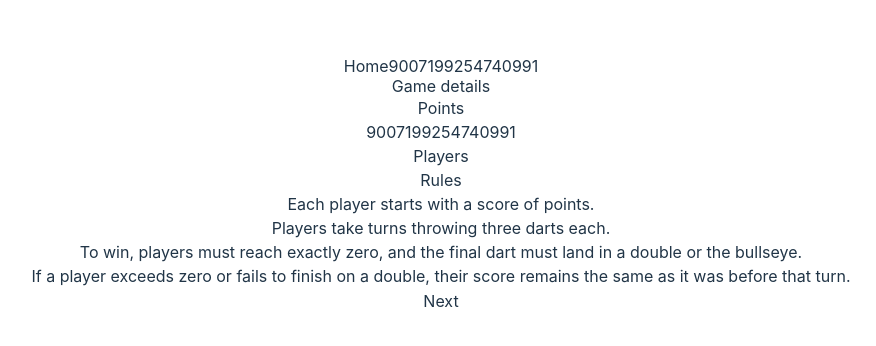
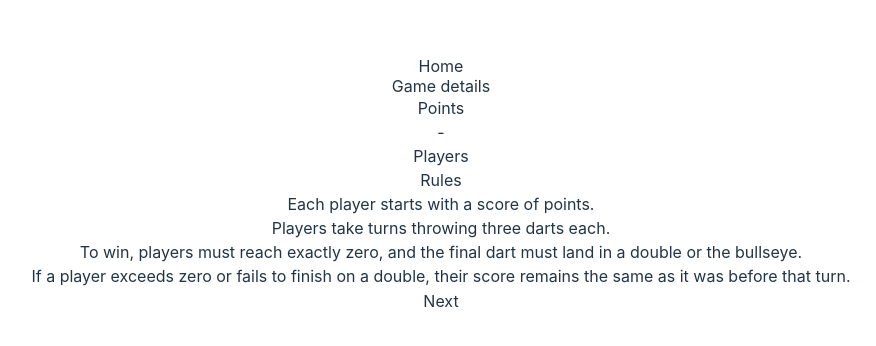
Before and after one commit to tpietka/dart-me, a Vue app: page /game in a window 1280 px wide. Shown: the part 216-562 px from the top of the page, without its empty margins (199-1075 px from the left). Built offline with nearby package versions, Linux system fonts and the light colour scheme.

Commit message:
Hide displaying points left for practice game typ

```diff
--- a/src/components/layouts/Layout.vue
+++ b/src/components/layouts/Layout.vue
@@ -3,9 +3,10 @@ import { toRefs } from "vue";
 import { useGameStore } from "../../stores/game";
 import { useRouter } from "vue-router";
 import ContentContainer from "../common/ContentContainer.vue";
+import { useSetupStore } from "../../stores/setup";
 const router = useRouter();
 const { removeGame } = useGameStore();
-const { startingPoints } = toRefs(useGameStore());
+const { gameType } = toRefs(useSetupStore());
 const navigateHome = () => {
   if (confirm("Are you sure you want to leave the game?")) {
     removeGame();
@@ -19,8 +20,8 @@ const navigateHome = () => {
     class="flex justify-between items-center fixed top-0 left-0 right-0 py-4 px-8 h-[60px] bg-slate-800"
   >
     <span class="text-3xl" @click="navigateHome">Home</span>
-    <span class="text-3xl" v-if="startingPoints.value > 0">
-      {{ startingPoints.value }}
+    <span class="text-3xl">
+      {{ gameType }}
     </span>
   </div>
   <h1 class="text-2xl mb-6">
--- a/src/pages/GameDetails.vue
+++ b/src/pages/GameDetails.vue
@@ -1,7 +1,7 @@
 <script setup lang="ts">
 import { useRouter } from "vue-router";
 import { useGameStore } from "../stores/game";
-import { onBeforeMount, toRefs } from "vue";
+import { computed, onBeforeMount, toRefs } from "vue";
 import { useSetupStore } from "../stores/setup";
 import BaseButton from "../components/common/BaseButton.vue";
 
@@ -14,6 +14,13 @@ onBeforeMount(() => {
   createGame(players, gameType ?? "practice");
 });
 
+const gameStartingPoints = computed(() => {
+  if (gameType != "301" && gameType != "501") {
+    return "-";
+  }
+  return startingPoints;
+});
+
 const startGame = () => {
   game.value?.startRoundForPlayer();
   router.push({ name: "AddThrowPoints" });
@@ -24,14 +31,14 @@ const startGame = () => {
   <div class="flex flex-col gap-4">
     <div class="flex justify-between">
       <div>
-        <div class="text-2xl mb-2">Points</div>
-        <div class="text-3xl">{{ startingPoints.value }}</div>
+        <div class="text-xl mb-2">Points</div>
+        <div class="text-2xl font-medium">{{ gameStartingPoints }}</div>
       </div>
       <div>
-        <div class="text-2xl mb-2">Players</div>
+        <div class="text-xl mb-2">Players</div>
         <div class="flex flex-col gap-2">
           <div v-for="playerName in game?.getPlayersNames()" :key="playerName">
-            <span class="text-3xl">{{ playerName }}</span>
+            <span class="text-2xl font-medium">{{ playerName }}</span>
           </div>
         </div>
       </div>
--- a/src/stores/setup.ts
+++ b/src/stores/setup.ts
@@ -8,12 +8,14 @@ interface SetupState {
   gameType: GameType | null;
   playersCount: number;
   players: string[];
+  doubleIn: boolean;
 }
 export const useSetupStore = defineStore("setup", {
   state: (): SetupState => ({
     gameType: null,
     playersCount: 1,
     players: [],
+    doubleIn: false,
   }),
   actions: {
     setGameType(type: GameType) {
```
